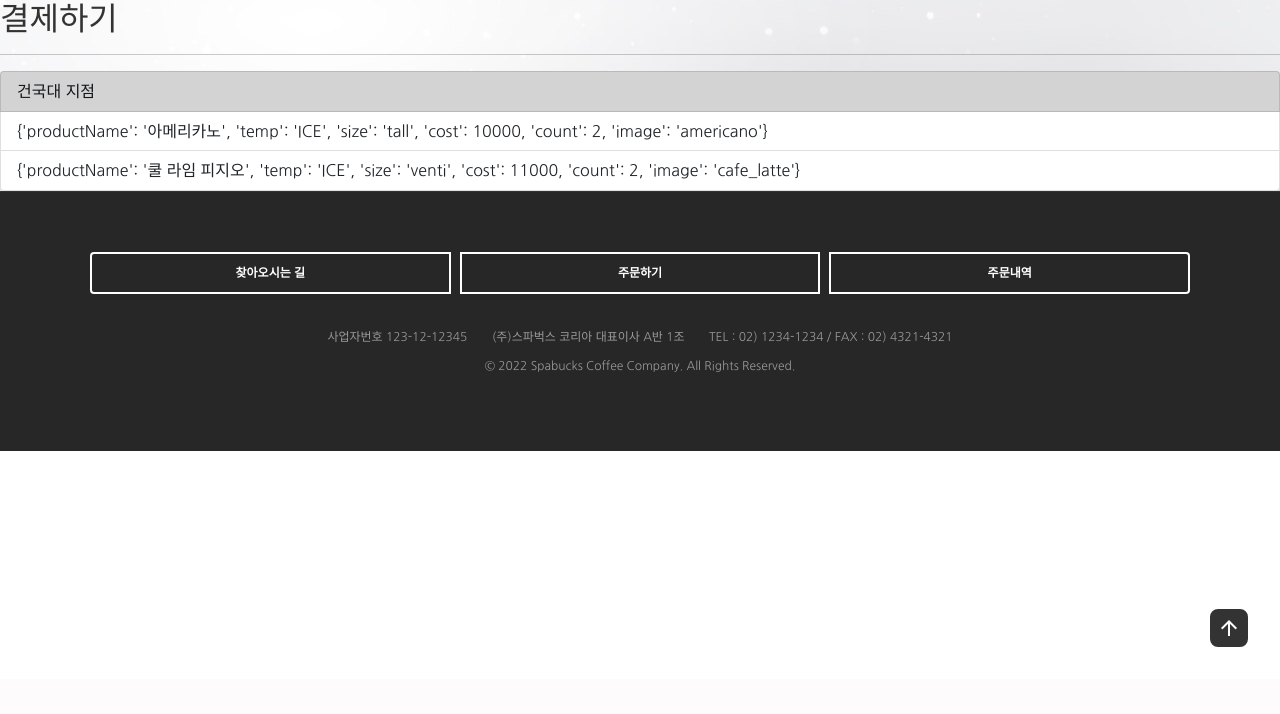
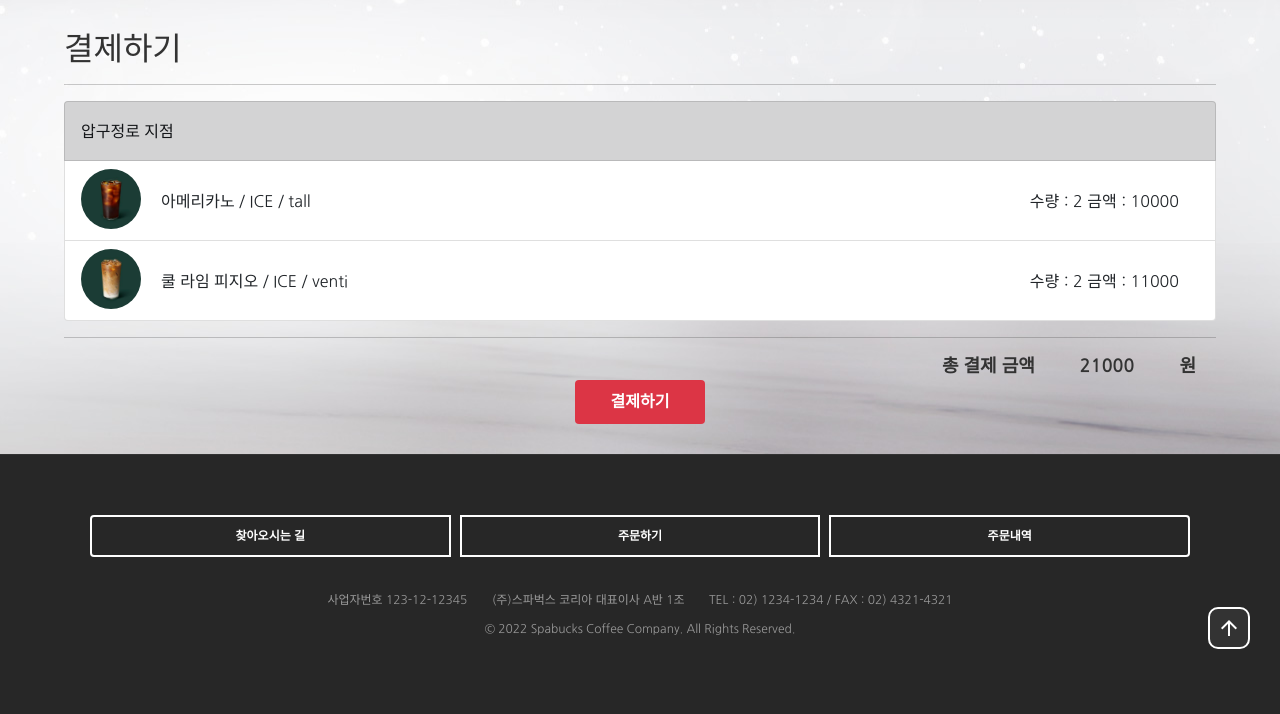
Before and after one commit to kwonih1020/Spabucks, a Flask app: page /pay in a window 1280 px wide. Shown: the part 121-835 px from the top of the page. Before the commit the page ends 768 px from the top, so only its background shows below. Run offline with Flask 2, Linux system fonts and the light colour scheme; some libraries are stand-ins or nearby versions.

Commit message:
결제하기, 주문내역 보기

```diff
--- a/app.py
+++ b/app.py
@@ -1,6 +1,7 @@
+import json
 from datetime import datetime
 
-from flask import Flask, render_template, request, jsonify
+from flask import Flask, render_template, request, jsonify, make_response
 from pymongo import MongoClient
 import certifi
 app = Flask(__name__)
@@ -13,14 +14,34 @@ db = client.spabucks
 def home():
     return render_template('index.html')
 
-@app.route("/order", methods=["GET"])
-def order():
-    return render_template('orderService.html')
+@app.route("/pay", methods=["POST"])
+def pay_complete():
+    receive = request.get_json()
+    data = receive['data']
+    place = receive['data']['place']
+    orders = receive['data']['order']
+    count = db.orders.count_documents({})
+    idx = count+1
+    date = datetime.now().strftime('%Y-%m-%d %H:%M:%S')
+    collection_orders= {"place":place['storeName'], 'id':idx, 'userId':1, 'createDate':date, 'totalCost': receive['all_cost']}
+    collection_order= list()
+    for i in orders:
+        order= {'productName': i['productName'], 'ordersId':idx, 'temp': i['temp'], 'size': i['size'], 'cost': i['cost'], 'count': i['count']}
+        collection_order.append(order)
+        # db.order.insert_many(data)
+    collection_orders['order']=collection_order
+    print(data)
+    print(collection_orders)
+    print(collection_order)
+    db.orders.insert_one(collection_orders)
+    db.order.insert_many(collection_order)
+    return jsonify({'msg': '주문이 완료되었습니다.'})
 
 @app.route("/pay", methods=["GET"])
 def pay():
-    orderList = {"place":"건국대","order":[{"productName":"아메리카노","temp":"ICE","size":"tall","cost":10000, "count":2, "image":"americano"},
-                                         {"productName":"쿨 라임 피지오","temp":"ICE","size":"venti","cost":11000, "count":2, "image":"cafe_latte"}]}
+    orderList = {"place": {"contact":"1522-3232", "id":2, "storeAddress":"서울시강남구", "storeName":"압구정로"},
+                "order": [{"productName":"아메리카노","temp":"ICE","size":"tall","cost":10000, "count":2, "image":"americano"},
+                         {"productName":"쿨 라임 피지오","temp":"ICE","size":"venti","cost":11000, "count":2, "image":"cafe_latte"}]}
     # len = len(orderList)
     # store=request value
     # place = db.places.find_one({"storeName": "건국대"})
@@ -37,8 +58,21 @@ def pay():
     # temp=db.beverages.find_one({"productName":"쿨 라임 피지오","temp":{"$elemMatch":{"temp":"ICE"}}})
     # order2 = {"productName":order.productName, "temp":"ICE", "size": "TALL", "cost":order.cost}
     # ordersId = request.form['ordersId']
+    all_cost = 0
+    for i in orderList["order"]:
+        all_cost += i["cost"]
 
-    return render_template('payService.html', orders=orderList)
+    # resp = make_response(render_template('payService.html', orders=orderList, all_cost=all_cost))
+    # resp.set_cookie("place", "건국대")
+    data = { "a" : "b", "c":[{"d":"e"}]}
+    return render_template('payService.html', data=json.dumps(orderList, ensure_ascii=False), orders=orderList, all_cost=all_cost)
+    # return resp
+
+@app.route("/order_list", methods=["GET"])
+def get_cookie():
+    order = list(db.orders.find({}, {'_id': False}).sort("_id", -1))
+    # return jsonify({'replys': replys})
+    return render_template('orderList.html', data=order)
 
 @app.route("/", methods=["POST"])
 def bucket_done():
--- a/static/payService.css
+++ b/static/payService.css
@@ -1,6 +1,54 @@
+#payService{
+    width:90%;
+    margin:auto;
+    padding: 30px 0;
+}
+
+.pay-order-list{
+    display:flex;
+    position: relative;
+    height:100%;
+    justify-content: space-between;
+    text-align: center;
+    align-items: center;
+    padding:0 20px;
+}
+
 #pay-list-ul{
 
 }
+
+.pay-list-head{
+    display:flex;
+    align-items: center;
+    height:60px;
+}
 .pay-list{
+    vertical-align: middle;
+    height:80px;
+}
+.pay-list .menu-img{
+    width:60px;
+    height: 60px;
+    background-position: center;
+    background-size:cover;
+    border-radius: 30px;
+    float: left;
+    display: block;
+}
 
+#all-pay-cost{
+    text-align: end;
+    right:0;
 }
+
+#all-pay-cost > span{
+    font-size: large;
+    font-weight: bold;
+    padding : 0 20px;
+}
+#payment button{
+    margin:auto;
+    color:white;
+    border:none;
+}
--- a/templates/payService.html
+++ b/templates/payService.html
@@ -50,7 +50,24 @@
             crossorigin="anonymous"></script>
 
     <title>스파벅스</title>
-
+    <script>
+        function page_move(){
+            let data = {{ data|safe }};
+            let all_cost = $('#all-cost').text();
+            console.log(all_cost);
+            $.ajax({
+                type: 'POST',
+                url: '/pay',
+                dataType : "json",
+	            contentType: "application/json; charset=utf-8",
+                data: JSON.stringify({ data, all_cost :all_cost }),
+                success: function (response) {
+                    alert(response['msg'])
+                    window.location.href="/order_list"
+                }
+            })
+        }
+    </script>
 </head>
 <body>
 <header>
@@ -74,15 +91,29 @@
 
 <!--VISUAL-->
 <section class="visual" style="test-align:center;">
+<div id="payService">
 <h2> 결제하기 </h2>
     <hr>
 
 <ul class="list-group" id="pay-list-ul">
-  <li class="list-group-item list-group-item-dark pay-list"><div>{{ orders.place }} 지점</div></li>
+  <li class="list-group-item list-group-item-dark pay-list-head"><div>{{ orders.place.storeName }} 지점</div></li>
     {% for order in orders.order %}
-     <li class="list-group-item pay-list" style="background-image:url("../static/images/");">{{ order }}</li>
+     <li class="list-group-item pay-list" ><div class="menu-img" style="background-image:url('../static/images/food/{{ order.image }}.jpeg');"></div>
+         <div class="pay-order-list">
+             <span>{{ order.productName }}   /   {{ order.temp }}   /   {{ order.size }} </span>
+             <span> 수량 : {{ order.count }}    금액 : {{ order.cost }}</span>
+         </div>
+     </li>
     {% endfor %}
 </ul>
+<hr>
+<div id="all-pay-cost">
+    <span> 총 결제 금액  </span> <span id="all-cost">{{ all_cost }}</span><span> 원</span>
+</div>
+<div id="payment">
+    <button type="button" class="btn btn-danger" onclick="page_move()">결제하기</button>
+</div>
+</div>
 </section>
 
 <!--FOOTER-->
```
Also changed, not shown: static/orderListService.css (added, +21 -0 lines), templates/orderList.html (renamed from templates/orderService.html, +17 -52 lines).
